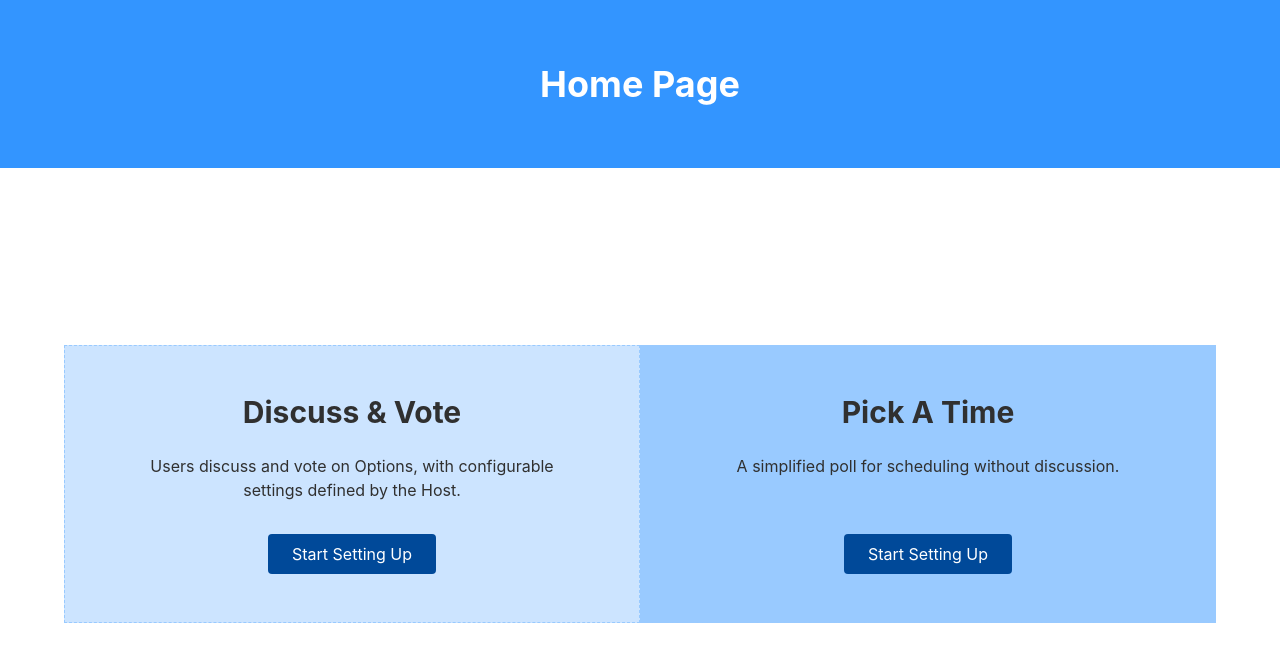
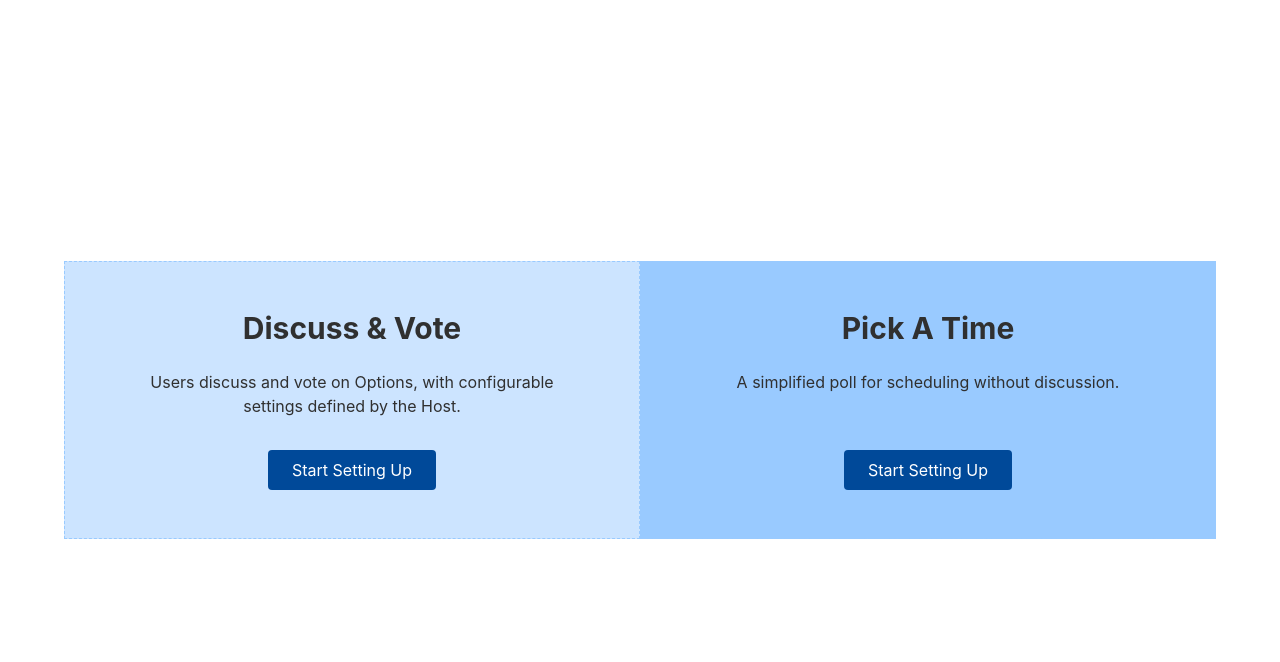
Before and after one commit to SturmR/AnonymousVoting, a React (Create React App) app in the folder frontend/: page / in a window 1280 px wide. Shown: the top 662 px of the page. Built offline with nearby package versions, Linux system fonts and the light colour scheme.

Commit message:
Remove headers.

```diff
--- a/frontend/package.json
+++ b/frontend/package.json
@@ -7,6 +7,7 @@
     "@testing-library/jest-dom": "^6.6.3",
     "@testing-library/react": "^16.2.0",
     "@testing-library/user-event": "^13.5.0",
+    "frontend": "file:",
     "react": "^19.0.0",
     "react-datepicker": "^8.2.1",
     "react-dom": "^19.0.0",
--- a/frontend/src/pages/CreateRoom.js
+++ b/frontend/src/pages/CreateRoom.js
@@ -123,10 +123,6 @@ function CreateRoom() {
 
   return (
     <div className="min-h-screen flex flex-col">
-      {/* Header */}
-      <header className="bg-[#3395ff] py-16 text-center">
-        <h1 className="text-white text-4xl font-bold">Creation Page - Discuss&Vote</h1>
-      </header>
 
       {/* Main Content */}
       <main className="flex-grow flex justify-center p-8">
--- a/frontend/src/pages/Home.js
+++ b/frontend/src/pages/Home.js
@@ -7,10 +7,6 @@ function Home() {
 
   return (
     <div className="min-h-screen flex flex-col">
-      {/* Header */}
-      <header className="bg-[#3395ff] py-16 text-center">
-        <h1 className="text-white text-4xl font-bold">Home Page</h1>
-      </header>
 
       {/* Main Content */}
       <main className="flex-grow flex justify-center items-center p-8">
```
Also changed, not shown: 1 other file (tests, documents, lock files or other folders).
